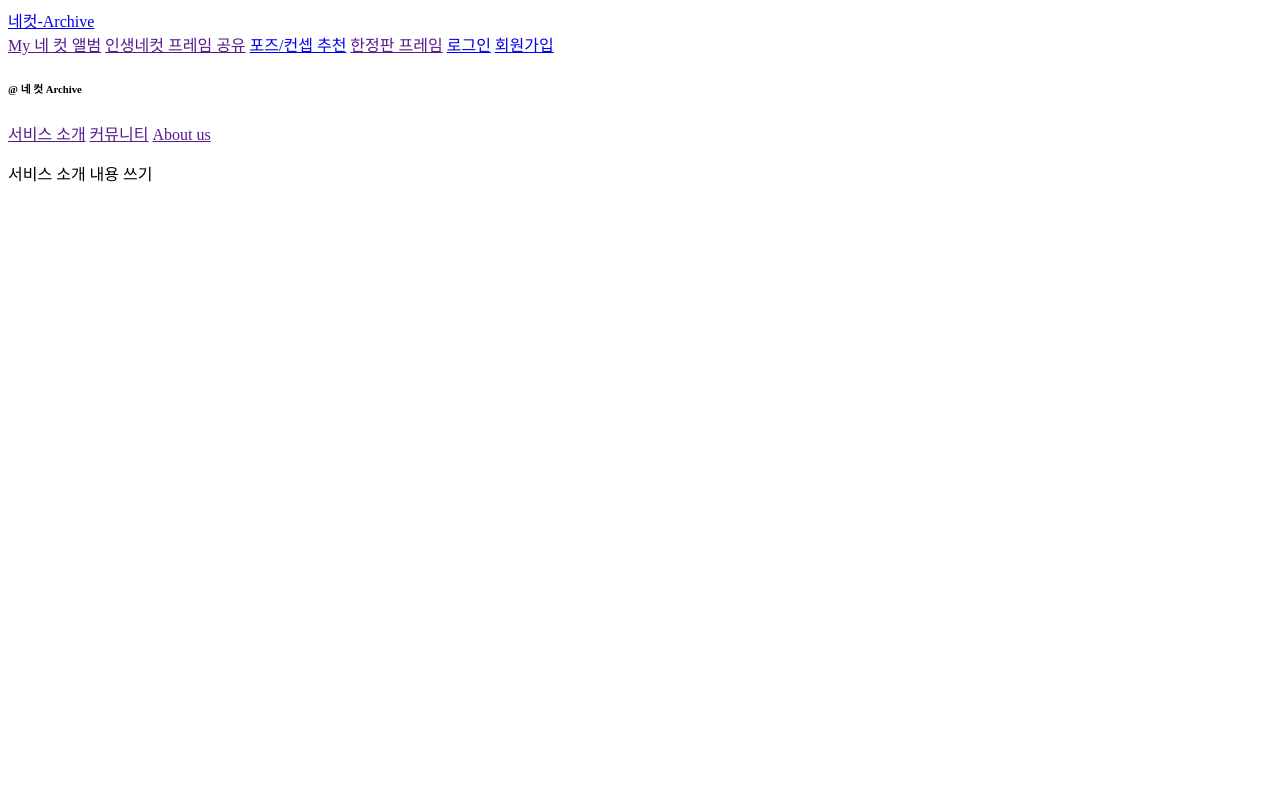
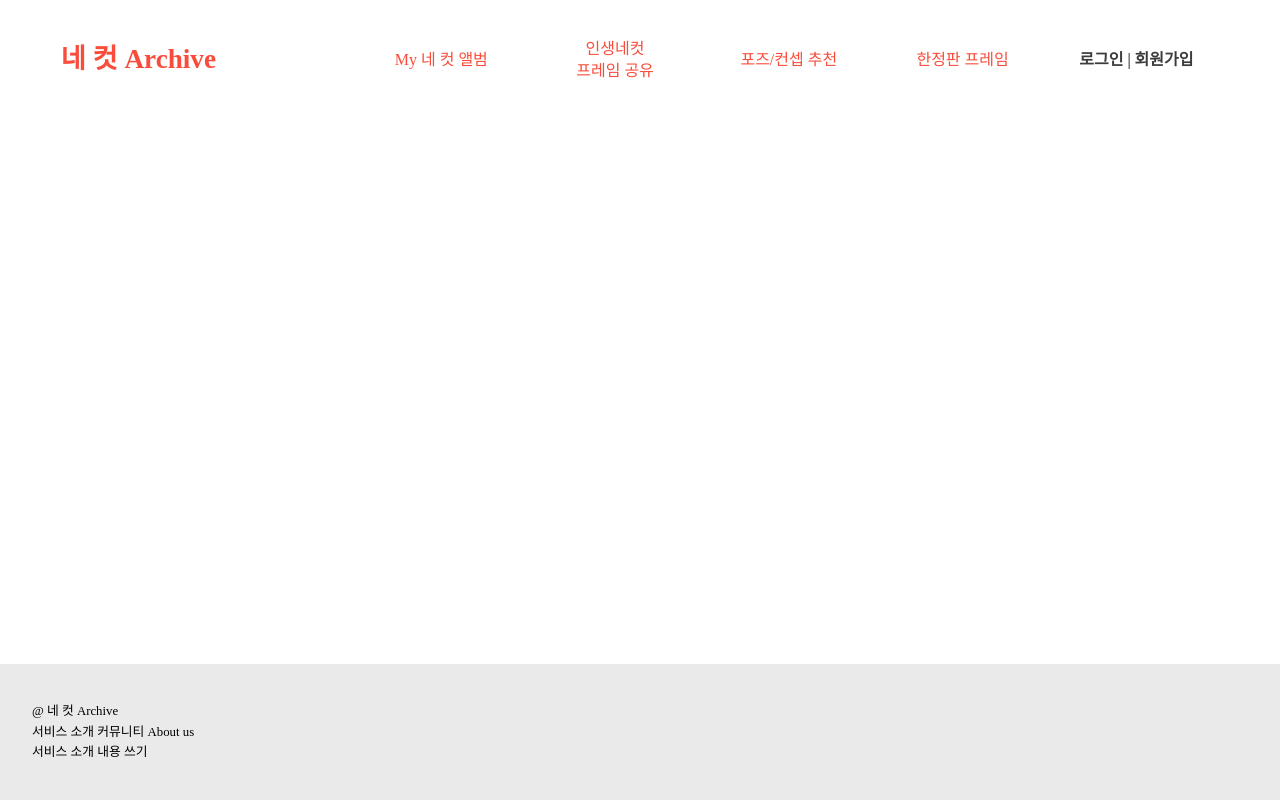
Before and after one commit to piro17-Archive/FilmArchive, a Django app: page / in a window 1280 px wide. Run offline with Django 4.2, Linux system fonts and the light colour scheme.

Commit message:
[docs] main.html 수정

```diff
--- a/users/templates/main.html
+++ b/users/templates/main.html
@@ -1,41 +1,98 @@
+{% load static %}
 <!DOCTYPE html>
 <html lang="ko">
-  {% load static %}
   <head>
     <meta charset="UTF-8" />
     <meta http-equiv="X-UA-Compatible" content="IE=edge" />
     <meta name="viewport" content="width=device-width, initial-scale=1.0" />
+    <meta
+      name="viewport"
+      content="width=device-width, maximum-scale=1.0, minimum-scale=1, user-scalable=yes,initial-scale=1.0"
+    />
+    <link
+      rel="stylesheet"
+      href="https://cdn.jsdelivr.net/npm/reset-css@5.0.1/reset.min.css"
+    />
+    <link rel="stylesheet" href="{% static 'css/main.css' %}" />
+    <link rel="stylesheet" href="{% static 'css/variables.css' %}" />
     <title>네컷-Archive</title>
   </head>
   <body>
     <header>
-      <a href="{% url 'users:main' %}">
-        <span class="logo">네컷-Archive</span>
-      </a>
-      <nav>
-        <a href="">My 네 컷 앨범</a>
-        <a href="">인생네컷 프레임 공유</a>
-        <a href="{% url 'recommends:recommend_list' %}">포즈/컨셉 추천</a>
-        <a href="">한정판 프레임</a>
-        {% if user.is_authenticated %}
-        <a href="{% url 'users:log_out' %}">로그아웃</a>
-        {% else %}
-        <a href="{% url 'users:login' %}">로그인</a>
-        <a href="{% url 'users:sign_up' %}">회원가입</a>
-        {% endif %}
-      </nav>
+      <div class="main__navbar">
+        <div class="main__left">
+          <a href="{% url 'users:main' %}" class="main__logo">네 컷 Archive </a>
+        </div>
+        <div class="main__right">
+          <ul>
+            <li><a href="">My 네 컷 앨범</a></li>
+            <li><a href="">인생네컷<br/>프레임 공유</a></li>
+            <li>
+              <a href="{% url 'recommends:recommend_list' %}">포즈/컨셉 추천</a>
+            </li>
+            <li><a href="">한정판 프레임</a></li>
+            <li>
+              {% if user.is_authenticated %}
+              <a href="{% url 'users:log_out' %}" class="main__user"
+                >로그아웃</a
+              > <span> | </span>
+              <a href="" class="main__user"
+                >마이페이지</a
+              >
+              {% else %}
+              <a href="{% url 'users:login' %}" class="main__user">로그인</a> <span> | </span>
+              <a href="{% url 'users:sign_up' %}" class="main__user"
+                >회원가입</a
+              >
+              {% endif %}
+              <li class="main__navbar-btn">
+                <img src="{% static 'image/navbar.svg' %}" alt="">
+              </li>
+            </li>
+          </ul>
+        </div>
+        <!-- navbar-btn click 했을 때 -->
+        <div class="main__navbar-list hidden">
+          <ul>
+            <li><a href="">My 네 컷 앨범</a></li>
+            <li><a href="">인생네컷 프레임 공유</a></li>
+            <li>
+              <a href="{% url 'recommends:recommend_list' %}">포즈/컨셉 추천</a>
+            </li>
+            <li><a href="">한정판 프레임</a></li>
+            {% if user.is_authenticated %}
+            <li>
+              <a href="{% url 'users:log_out' %}" class="main__user"
+                >로그아웃</a
+              >
+            </li>
+            <li>
+              <a href="" class="main__user"
+                >마이페이지</a
+              >
+            </li>
+            {% else %}
+            <li><a href="{% url 'users:login' %}" class="main__user">로그인</a></li>
+            <li><a href="{% url 'users:sign_up' %}" class="main__user"
+              >회원가입</a
+            ></li>
+            {% endif %}
+          </ul>
+        </div>
+      </div>
     </header>
     {% block content %}
     <main></main>
     {% endblock content %}
     <footer>
       <h6>@ 네 컷 Archive</h6>
-      <div class="right">
+      <div>
         <a href="">서비스 소개</a>
         <a href="">커뮤니티</a>
         <a href="">About us</a>
       </div>
       <p>서비스 소개 내용 쓰기</p>
     </footer>
+    <script src="{% static 'js/navbar.js' %}"></script>
   </body>
 </html>
```
